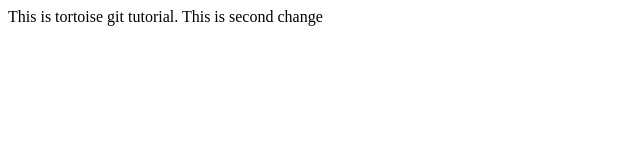
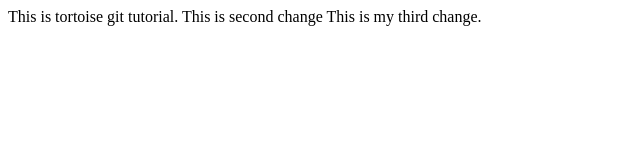
Before and after one commit to TESTJS2014/git.tortoise.tut, a plain HTML site: page WebContent/index.html in a window 1280 px wide. Shown: the whole page, without its empty margins (0-640 px from the left). Drawn offline with Linux system fonts and the light colour scheme.

Commit message:
Third change

```diff
--- a/WebContent/index.html
+++ b/WebContent/index.html
@@ -8,5 +8,7 @@
 		This is tortoise git tutorial.
 
 		This is second change
+
+		This is my third change.
 </body>
 </html>
```
